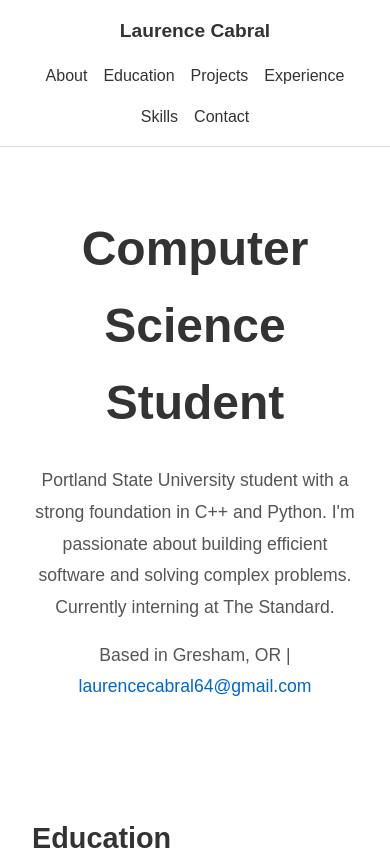
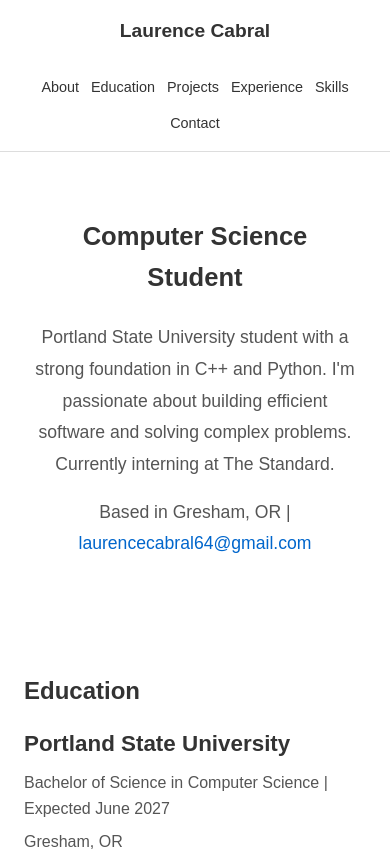
Before and after one commit to cabral2-gif/WebDev-Final, a plain HTML site: page index.html in a window 390 px wide. Shown: the top 864 px of the page. Drawn offline with Linux system fonts and the light colour scheme.

Commit message:
Tighten up styling and make layout work on mobile

```diff
--- a/styles.css
+++ b/styles.css
@@ -321,3 +321,114 @@ section p {
 .submit-btn:hover {
     background-color: #0052a3;
 }
+
+/* Typography hierarchy */
+h1 {
+    font-size: 2.2rem;
+    font-weight: bold;
+    color: #333;
+    margin-bottom: 1rem;
+}
+
+h2 {
+    font-size: 1.8rem;
+    font-weight: bold;
+    color: #333;
+    margin-bottom: 1rem;
+}
+
+h3 {
+    font-size: 1.3rem;
+    font-weight: bold;
+    color: #333;
+}
+
+h4 {
+    font-size: 1.1rem;
+    font-weight: bold;
+    color: #333;
+}
+
+/* Section spacing */
+section {
+    padding: 3rem 2rem;
+}
+
+/* Mobile refinements */
+@media (max-width: 768px) {
+    body {
+        font-size: 0.95rem;
+    }
+
+    section {
+        padding: 2rem 1.5rem;
+    }
+
+    section h2 {
+        font-size: 1.5rem;
+    }
+
+    h1 {
+        font-size: 1.8rem;
+    }
+
+    h3 {
+        font-size: 1.1rem;
+    }
+
+    .main-nav {
+        padding: 1rem;
+        flex-direction: column;
+        gap: 0.75rem;
+    }
+
+    .nav-brand h1 {
+        font-size: 1.2rem;
+    }
+
+    .nav-links {
+        flex-wrap: wrap;
+        gap: 0.75rem;
+        justify-content: center;
+    }
+
+    .nav-links a {
+        font-size: 0.9rem;
+    }
+
+    .projects-grid {
+        grid-template-columns: 1fr;
+    }
+
+    .skills-list {
+        grid-template-columns: repeat(2, 1fr);
+        gap: 1rem;
+    }
+
+    .skills-list li {
+        padding: 0.75rem;
+        font-size: 0.9rem;
+    }
+
+    .form-group input,
+    .form-group textarea {
+        font-size: 16px;
+    }
+
+    .submit-btn {
+        padding: 0.65rem 1.5rem;
+        font-size: 0.95rem;
+    }
+
+    .about-content h1 {
+        font-size: 1.6rem;
+    }
+
+    .experience-company {
+        font-size: 1rem;
+    }
+
+    .experience-dates {
+        font-size: 0.9rem;
+    }
+}
```
